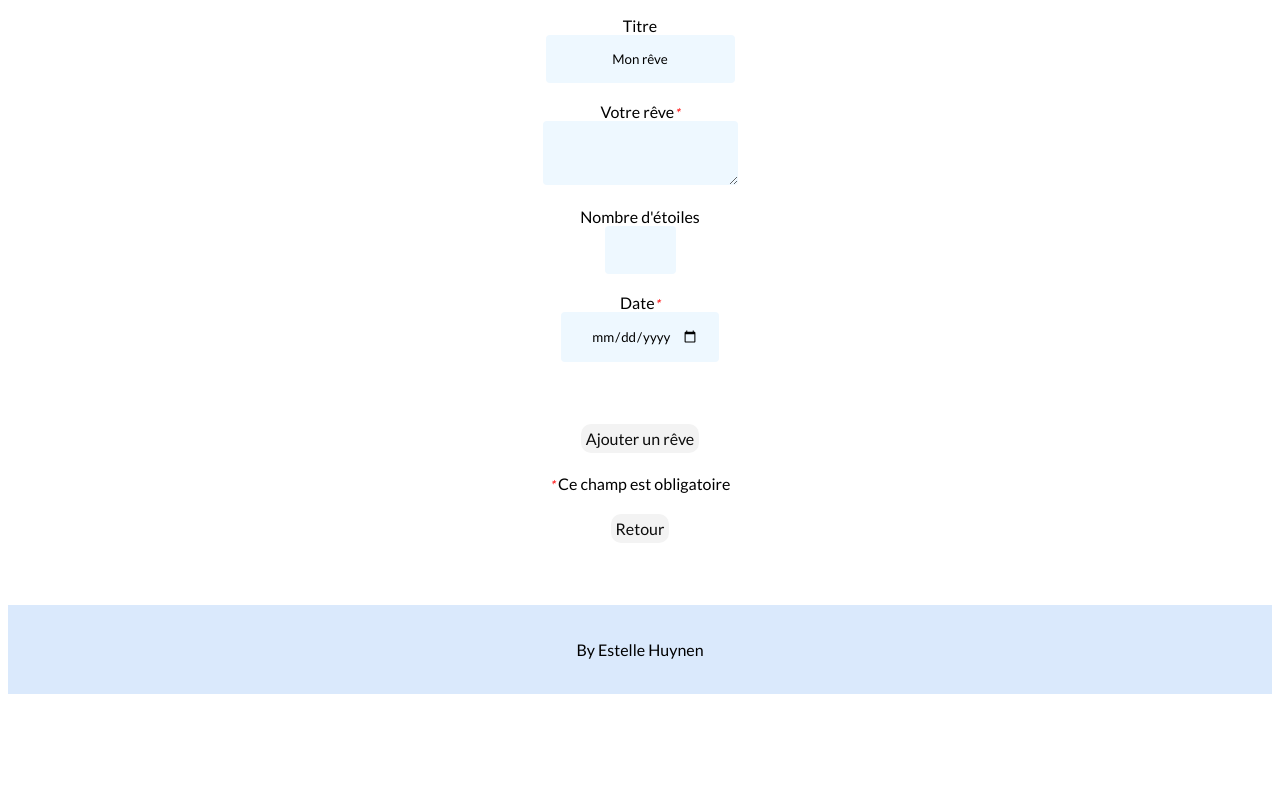
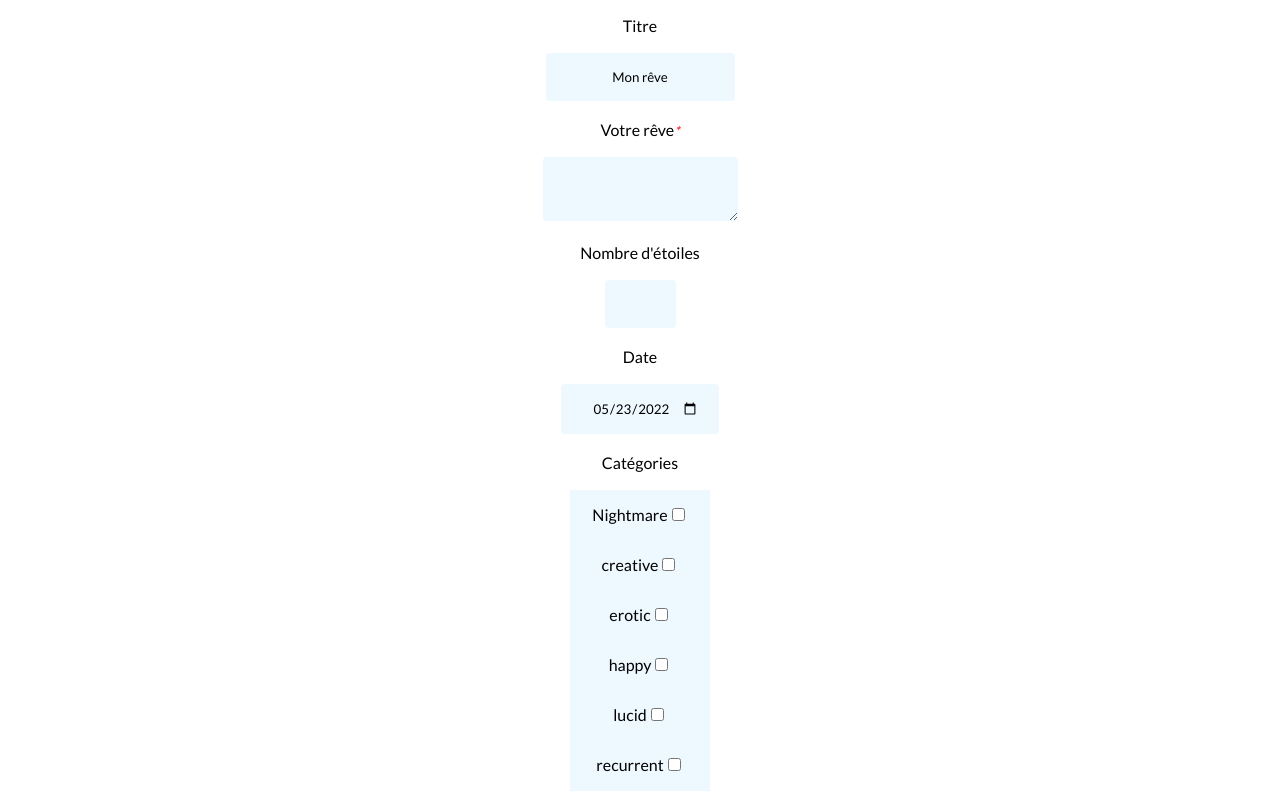
Before and after one commit to Esthuy/dreamOn_client, an Angular app: page /homepage in a window 1280 px wide. Shown: the part 200-1000 px from the top of the page. Before the commit the page ends 902 px from the top, so only its background shows below. Built offline with nearby package versions, Linux system fonts and the light colour scheme; a web font is replaced by a local one.

Commit message:
categories and style

```diff
--- a/src/app/component/homepage/homepage.component.css
+++ b/src/app/component/homepage/homepage.component.css
@@ -9,6 +9,7 @@ input.ng-pristine {
 }
 
 input{
+    margin-top: 18px;
     padding: 16px 20px;
     border: none;
     border-radius: 4px;
@@ -16,8 +17,16 @@ input{
 }
 
 textarea{
+    margin-top: 18px;
     padding: 16px 20px;
     border: none;
     border-radius: 4px;
     background-color: #e7fdfc;
 }
+
+.categories{
+    margin: 18px auto;
+    width: fit-content;
+    padding: 0 22px 1px 22px;
+    background-color: rgb(238, 248, 255);
+}
--- a/src/app/component/homepage/homepage.component.html
+++ b/src/app/component/homepage/homepage.component.html
@@ -50,6 +50,17 @@
     </div>
     <br>
 
+    <div>
+        <label for="dream-categories">Catégories</label><br>
+
+        <div class="categories">
+            <p *ngFor="let category of categories" >
+                <label for="categories">  {{category}}</label>
+                <input type="checkbox" formControlName="categories">
+            </p>
+        </div>
+    </div>
+
     <br><br>
 
     <button type="submit">Ajouter un rêve</button>
--- a/src/app/component/homepage/homepage.component.ts
+++ b/src/app/component/homepage/homepage.component.ts
@@ -2,7 +2,9 @@ import { Component, OnInit } from '@angular/core';
 import { FormBuilder, FormGroup } from '@angular/forms';
 import { Router } from '@angular/router';
 import { DREAM_INSERT_FORM } from 'src/app/form/dream.form';
+import { Category } from 'src/app/model/category.model';
 import { Dream } from 'src/app/model/dream.model';
+
 
 @Component({
   selector: 'app-homepage',
@@ -18,6 +20,10 @@ export class HomepageComponent implements OnInit {
   dreamInsertForm : FormGroup;
   dreamToAdd! : Dream;
 
+  categories : Category[] = ["Nightmare", "creative", "erotic", "happy", "lucid", "recurrent"] ;
+
+
+
   onSubmit(){};
 
   return(){
--- a/src/app/form/dream.form.ts
+++ b/src/app/form/dream.form.ts
@@ -1,10 +1,11 @@
 import { AbstractControl, FormControl, ValidationErrors, Validators } from "@angular/forms";
+import { formatDate } from '@angular/common';
 
 
 export const DREAM_INSERT_FORM = {
     'title': new FormControl("Mon rêve", [Validators.required, Validators.maxLength(30)]),
     'dream': new FormControl(null, Validators.required),
-    'date': new FormControl(null, [Validators.required, dateBeforeToday]),
+    'date': new FormControl(formatDate(Date(), 'yyyy-MM-dd', 'en'), [Validators.required, dateBeforeToday]),
     'stars': new FormControl(null, max5stars),
     'categories': new FormControl(null)
 };
```
